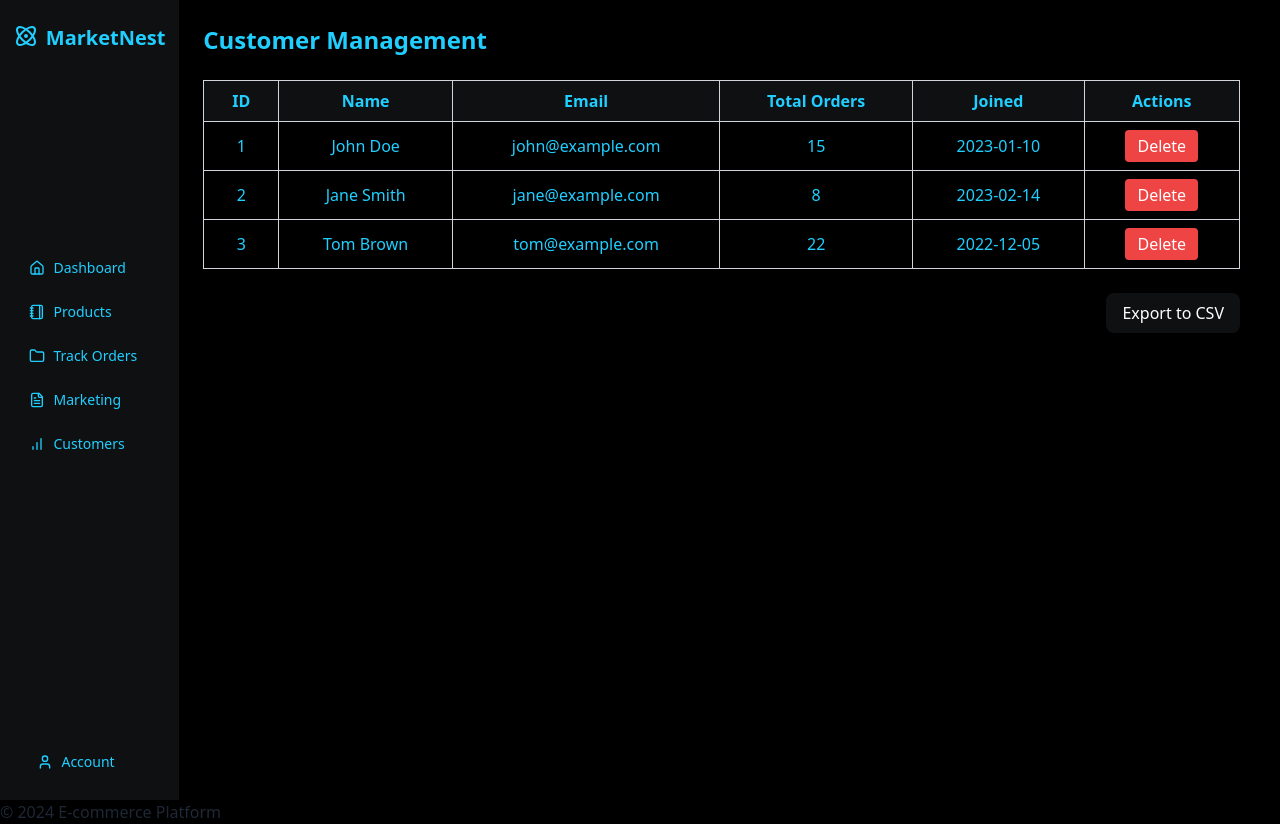
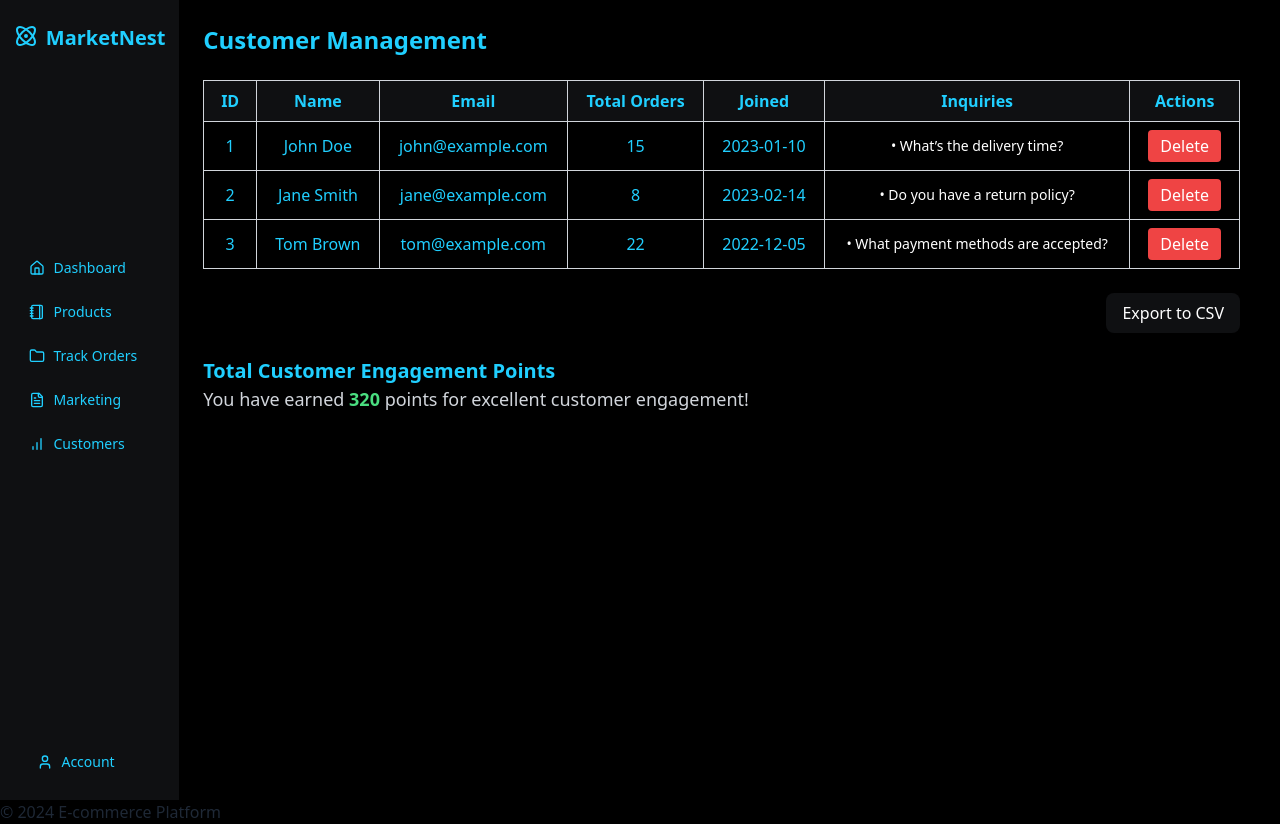
Before and after one commit to anshgandhiii/HomeBazaar, a React (Vite) app in the folder client/: page /vendor/customers in a window 1280 px wide. Built offline with nearby package versions, Linux system fonts and the light colour scheme.

Commit message:
customers

```diff
--- a/client/src/vendorComponents/SellerCustomers.jsx
+++ b/client/src/vendorComponents/SellerCustomers.jsx
@@ -2,11 +2,32 @@ import { useState } from 'react';
 import { CSVLink } from 'react-csv';
 
 const SellerCustomers = () => {
-  // Sample data for customers
+  // Sample data for customers and their inquiries
   const [customers, setCustomers] = useState([
-    { id: 1, name: 'John Doe', email: 'john@example.com', totalOrders: 15, joined: '2023-01-10' },
-    { id: 2, name: 'Jane Smith', email: 'jane@example.com', totalOrders: 8, joined: '2023-02-14' },
-    { id: 3, name: 'Tom Brown', email: 'tom@example.com', totalOrders: 22, joined: '2022-12-05' },
+    {
+      id: 1,
+      name: 'John Doe',
+      email: 'john@example.com',
+      totalOrders: 15,
+      joined: '2023-01-10',
+      inquiries: ['What’s the delivery time?']
+    },
+    {
+      id: 2,
+      name: 'Jane Smith',
+      email: 'jane@example.com',
+      totalOrders: 8,
+      joined: '2023-02-14',
+      inquiries: ['Do you have a return policy?']
+    },
+    {
+      id: 3,
+      name: 'Tom Brown',
+      email: 'tom@example.com',
+      totalOrders: 22,
+      joined: '2022-12-05',
+      inquiries: ['What payment methods are accepted?']
+    }
     // Add more customer data here...
   ]);
 
@@ -16,7 +37,8 @@ const SellerCustomers = () => {
     { label: 'Name', key: 'name' },
     { label: 'Email', key: 'email' },
     { label: 'Total Orders', key: 'totalOrders' },
-    { label: 'Joined', key: 'joined' }
+    { label: 'Joined', key: 'joined' },
+    { label: 'Inquiries', key: 'inquiries' }
   ];
 
   // Remove a customer
@@ -38,6 +60,7 @@ const SellerCustomers = () => {
               <th className="border text-primary border-gray-300 px-4 py-2">Email</th>
               <th className="border text-primary border-gray-300 px-4 py-2">Total Orders</th>
               <th className="border text-primary border-gray-300 px-4 py-2">Joined</th>
+              <th className="border text-primary border-gray-300 px-4 py-2">Inquiries</th>
               <th className="border text-primary border-gray-300 px-4 py-2">Actions</th>
             </tr>
           </thead>
@@ -49,6 +72,14 @@ const SellerCustomers = () => {
                 <td className="border text-primary border-gray-300 px-4 py-2">{customer.email}</td>
                 <td className="border text-primary border-gray-300 px-4 py-2">{customer.totalOrders}</td>
                 <td className="border text-primary border-gray-300 px-4 py-2">{customer.joined}</td>
+                <td className="border text-primary border-gray-300 px-4 py-2">
+                  {/* Display inquiries creatively */}
+                  <ul>
+                    {customer.inquiries.map((inquiry, index) => (
+                      <li key={index} className="text-sm text-white">{`• ${inquiry}`}</li>
+                    ))}
+                  </ul>
+                </td>
                 <td className="border text-primary border-gray-300 px-4 py-2">
                   <button
                     onClick={() => removeCustomer(customer.id)}
@@ -74,6 +105,14 @@ const SellerCustomers = () => {
           Export to CSV
         </CSVLink>
       </div>
+
+      {/* Gamification: Reward points display */}
+      <div className="mt-6">
+        <h3 className="text-xl font-bold text-primary">Total Customer Engagement Points</h3>
+        <p className="text-lg text-gray-300">You have earned <span className="text-green-400 font-semibold">320</span> points for excellent customer engagement!</p>
+      </div>
+
+
     </div>
   );
 };
```
